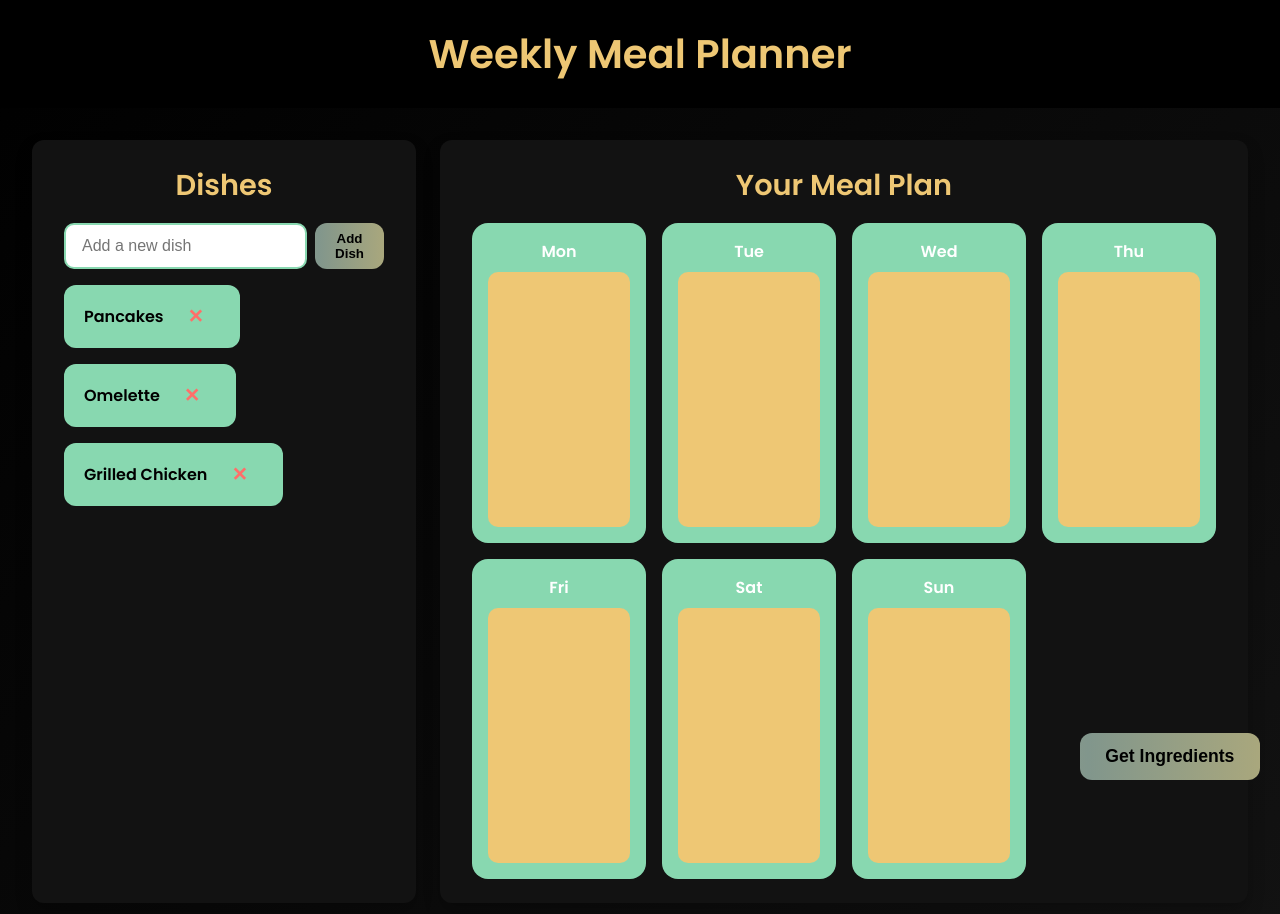
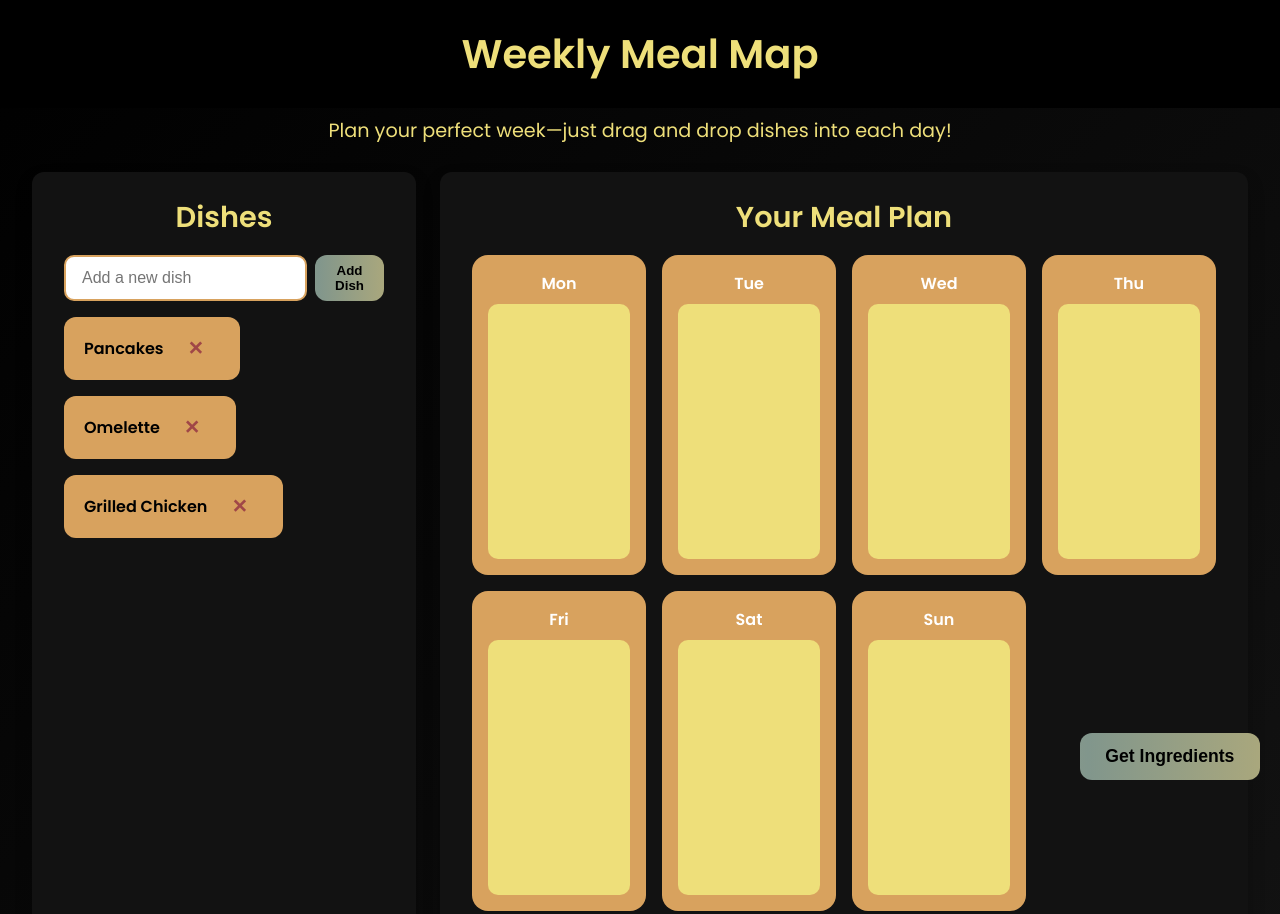
Before and after one commit to nandana-krishna-13/RecipeGenerator, a website: page home_page/meal_2.html in a window 1280 px wide. Shown: the top 914 px of the page. Drawn offline with Linux system fonts and the light colour scheme.

Commit message:
meal_2 modified
added typing text and improved css

```diff
--- a/home_page/meal_2.html
+++ b/home_page/meal_2.html
@@ -8,9 +8,9 @@
   <style>
     :root {
       --black: #000000;
-      --yellow: #eec774;
-      --green: #88d8b0;
-      --red: #ff6f69;
+      --yellow: #EEDF7A;
+      --green: #D8A25E;
+      --red:#A04747;
       --white: #ffffff;
       --background-gradient: linear-gradient(135deg, #000000 0%, #121212 100%);
       --body-font: "Poppins", sans-serif;
@@ -376,7 +376,9 @@
 
 
 <body>
-  <header>Weekly Meal Planner</header>
+  <header>Weekly Meal Map</header>
+  <div id="typing-text" style="color: var(--yellow); text-align: center; font-size: 1.2rem; margin-top: 0.5rem; height: 1.5rem;"></div>
+
   <main>
     <section class="dishes-section">
       <h2>Dishes</h2>
@@ -500,5 +502,27 @@
     weekGrid.appendChild(dayDiv);
   });
   </script>
+  <script>
+    // Typing animation for the text below the header
+    const text = "Plan your perfect week—just drag and drop dishes into each day!";
+    const typingTextElem = document.getElementById('typing-text');
+    let index = 0;
+
+    function type() {
+      if (index < text.length) {
+        typingTextElem.textContent += text.charAt(index);
+        index++;
+        setTimeout(type, 50);
+      }
+    }
+
+    // Clear text and start typing animation on page load
+    window.onload = () => {
+      typingTextElem.textContent = "";
+      index = 0;
+      type();
+    };
+  </script>
+
 </body>
 </html>
```
